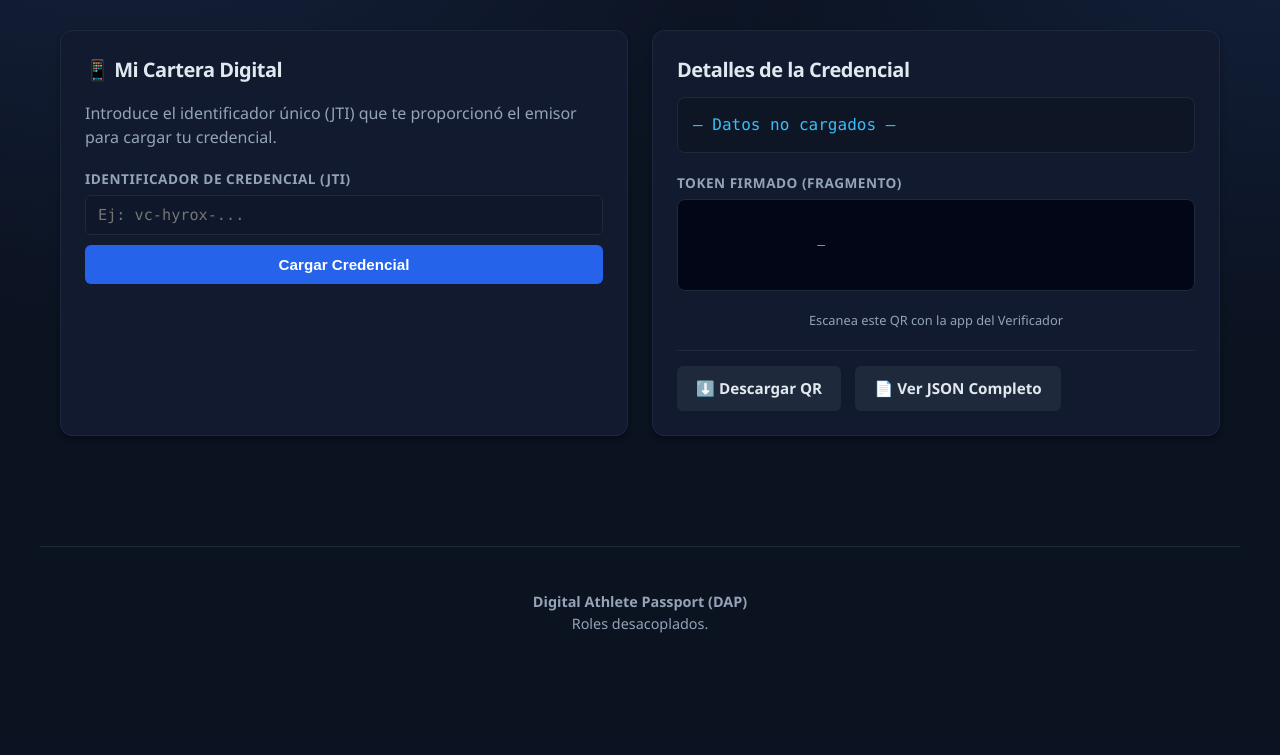
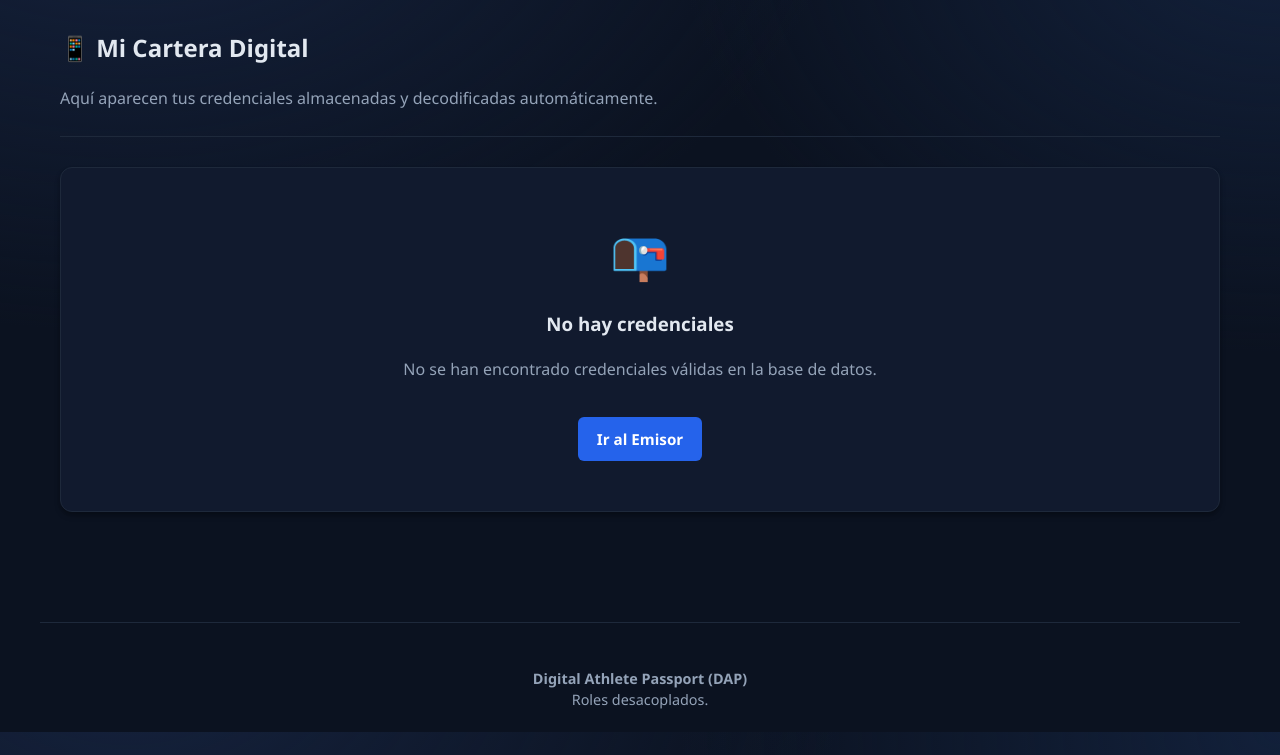
Before and after one commit to jalbfil/dap-digital-athlete-passport, a FastAPI app: template app/templates/holder.html in a window 1280 px wide. Shown: the part 68-823 px from the top of the page. Before the commit the page ends 701 px from the top, so only its background shows below. Run offline with FastAPI, Linux system fonts and the light colour scheme; the template is opened without the code that fills it, so the values that code supplies are empty.

Commit message:
Update holder.html

```diff
--- a/app/templates/holder.html
+++ b/app/templates/holder.html
@@ -3,133 +3,76 @@
 {% block title %}DAP — Holder (Cartera){% endblock %}
 
 {% block content %}
+<div class="container">
+    <div style="margin-bottom: 30px; border-bottom: 1px solid var(--border); padding-bottom: 10px;">
+        <h2>📱 Mi Cartera Digital</h2>
+        <p class="muted">
+            Aquí aparecen tus credenciales almacenadas y decodificadas automáticamente.
+        </p>
+    </div>
+
+    {% if credentials %}
         <div class="grid grid-2">
-
+            {% for cred in credentials %}
             <div class="card">
                 <div class="card-pad">
-            <h2>📱 Mi Cartera Digital</h2>
-            <p class="muted" style="margin-bottom: 20px;">
-                Introduce el identificador único (JTI) que te proporcionó el emisor para cargar tu credencial.
-            </p>
-
-            <div class="form-group">
-                <label for="holder-jti">Identificador de Credencial (JTI)</label>
-                <input type="text" id="holder-jti" placeholder="Ej: vc-hyrox-..." autocomplete="off">
+                    <div style="display: flex; justify-content: space-between; align-items: flex-start; margin-bottom: 15px;">
+                        <h3 style="margin: 0; color: var(--primary);">{{ cred.event }}</h3>
+                        <span class="muted" style="font-size: 0.8em;">{{ cred.date }}</span>
                     </div>
 
-            <button id="holder-load" class="btn primary" style="width: 100%; margin-top: 10px;">
-                Cargar Credencial
-            </button>
+                    <div style="background: rgba(0,0,0,0.05); padding: 15px; border-radius: 8px; margin-bottom: 20px; border: 1px solid var(--border);">
+                        <div style="display: grid; grid-template-columns: 1fr 1fr; gap: 10px;">
+                            <div>
+                                <small class="muted" style="display: block;">ATLETA</small>
+                                <strong>{{ cred.name }}</strong>
                             </div>
+                            <div>
+                                <small class="muted" style="display: block;">DORSAL</small>
+                                <strong>{{ cred.bib }}</strong>
                             </div>
-
-    <div class="card">
-        <div class="card-pad">
-            <h2>Detalles de la Credencial</h2>
-
-            <div style="background: rgba(0,0,0,0.2); padding: 15px; border-radius: 8px; margin-bottom: 20px; border: 1px solid var(--border);">
-                <pre id="holder-summary" style="margin: 0; white-space: pre-wrap; color: var(--accent); font-family: 'Consolas', monospace;">— Datos no cargados —</pre>
-            </div>
-
-            <label>Token Firmado (Fragmento)</label>
-            <div class="code" id="holder-token-snippet" style="min-height: 60px; font-size: 0.8em; color: var(--muted); margin-bottom: 20px;">
-                —
-            </div>
-
-            <div style="text-align: center; margin: 20px 0;">
-                <img id="holder-qr-img" src="" alt="Código QR" style="display: none; max-width: 200px; margin: 0 auto; border: 4px solid white; border-radius: 8px;">
-                <p class="muted" style="font-size: 0.8em; margin-top: 10px;">Escanea este QR con la app del Verificador</p>
-            </div>
-
-            <div class="row" style="justify-content: space-between; border-top: 1px solid var(--border); padding-top: 15px;">
-                <a href="#" id="holder-open-qr" target="_blank" class="btn disabled" style="flex: 1; text-align: center; margin-right: 10px;">
-                    ⬇️ Descargar QR
-                </a>
-                <a href="#" id="holder-open-json" target="_blank" class="btn disabled" style="flex: 1; text-align: center;">
-                    📄 Ver JSON Completo
-                </a>
+                            <div style="grid-column: span 2; margin-top: 5px; border-top: 1px dashed var(--border); padding-top: 5px;">
+                                <small class="muted" style="display: block;">TIEMPO OFICIAL</small>
+                                <strong style="font-size: 1.2em; color: var(--accent);">{{ cred.time }}</strong>
                             </div>
                         </div>
                     </div>
 
+                    <details>
+                        <summary style="cursor: pointer; font-size: 0.8em; color: var(--muted);">Ver Token Firmado (JWT)</summary>
+                        <div class="code" style="font-size: 0.7em; margin-top: 10px; word-break: break-all;">
+                            {{ cred.token }}
+                        </div>
+                    </details>
+
+                    <div style="margin-top: 15px; font-size: 0.8em; color: var(--muted);">
+                        ID: <span style="font-family: monospace;">{{ cred.jti }}</span>
+                    </div>
+
+                    <div style="margin-top: 20px; padding-top: 20px; border-top: 1px dashed var(--border); text-align: center;">
+                        <img src="/holder/{{ cred.jti }}/qr.png"
+                            alt="QR Verificación"
+                            loading="lazy"
+                            style="border-radius: 8px; border: 2px solid white; box-shadow: 0 2px 5px rgba(0,0,0,0.1); max-width: 150px;">
+                        <p class="muted" style="font-size: 0.8em; margin-top: 10px;">
+                            Escanea para verificar
+                        </p>
+                    </div>
+
+                </div>
+            </div>
+            {% endfor %}
+        </div>
+    {% else %}
+        <div class="card" style="text-align: center; padding: 50px;">
+            <div style="font-size: 3em; margin-bottom: 20px;">📭</div>
+            <h3>No hay credenciales</h3>
+            <p class="muted">No se han encontrado credenciales válidas en la base de datos.</p>
+            <a href="/issuer" class="btn primary" style="margin-top: 20px;">Ir al Emisor</a>
+        </div>
+    {% endif %}
 </div>
 {% endblock %}
 
 {% block scripts %}
-<script>
-    // Lógica específica del Holder
-    const btnHolderLoad = document.getElementById("holder-load");
-
-    if (btnHolderLoad) {
-        btnHolderLoad.addEventListener("click", async () => {
-            const jtiInput = document.getElementById("holder-jti");
-            const jti = jtiInput.value.trim();
-
-            const tok = document.getElementById("holder-token-snippet");
-            const sum = document.getElementById("holder-summary");
-            const qrImg = document.getElementById("holder-qr-img");
-            const btnQr = document.getElementById("holder-open-qr");
-            const btnJson = document.getElementById("holder-open-json");
-
-            // Reset UI
-            tok.textContent = "Cargando...";
-            sum.textContent = "...";
-            qrImg.style.display = "none";
-
-            if (!jti) {
-                alert("Por favor, introduce un JTI válido.");
-                tok.textContent = "—";
-                sum.textContent = "—";
-                return;
-            }
-
-            try {
-                // 1. Obtener JSON de la credencial
-                const resp = await fetch(`/holder/${encodeURIComponent(jti)}.json`);
-
-                if (!resp.ok) {
-                    const err = await resp.json();
-                    throw new Error(err.detail || "Error al buscar credencial");
-                }
-
-                const data = await resp.json();
-
-                // 2. Mostrar datos
-                // Mostramos un snippet del token
-                tok.textContent = (data.token || "").slice(0, 100) + "...";
-
-                // Parseamos el token para mostrar el resumen (esto se hace en cliente solo para visualizar)
-                // En un caso real, usaríamos una librería JWT, aquí hacemos un parseo básico del payload
-                try {
-                    const payloadPart = data.token.split('.')[1];
-                    const decodedPayload = JSON.parse(atob(payloadPart));
-                    const subj = decodedPayload.vc.credentialSubject || {};
-
-                    sum.textContent = `EVENTO:  ${subj.event || "N/A"}\n` +
-                                      `ATLETA:  ${subj.name || "N/A"}\n` +
-                                      `DORSAL:  ${subj.bib || "N/A"}\n` +
-                                      `TIEMPO:  ${subj.result?.time || "N/A"}`;
-                } catch(e) {
-                    sum.textContent = "No se pudieron decodificar los datos del token para vista previa.";
-                }
-
-                // 3. Cargar QR
-                const qrUrl = `/holder/${encodeURIComponent(jti)}/qr.png`;
-                qrImg.src = qrUrl;
-                qrImg.style.display = "block";
-
-                // 4. Activar botones
-                btnQr.href = qrUrl;
-                btnQr.classList.remove("disabled");
-                btnJson.href = `/holder/${encodeURIComponent(jti)}.json`;
-                btnJson.classList.remove("disabled");
-
-            } catch (e) {
-                alert("Error: " + e.message);
-                tok.textContent = "Error";
-                sum.textContent = "No encontrada";
-            }
-        });
-    }
-</script>
 {% endblock %}
```
Lines whose indentation alone changed are shown as unchanged.
